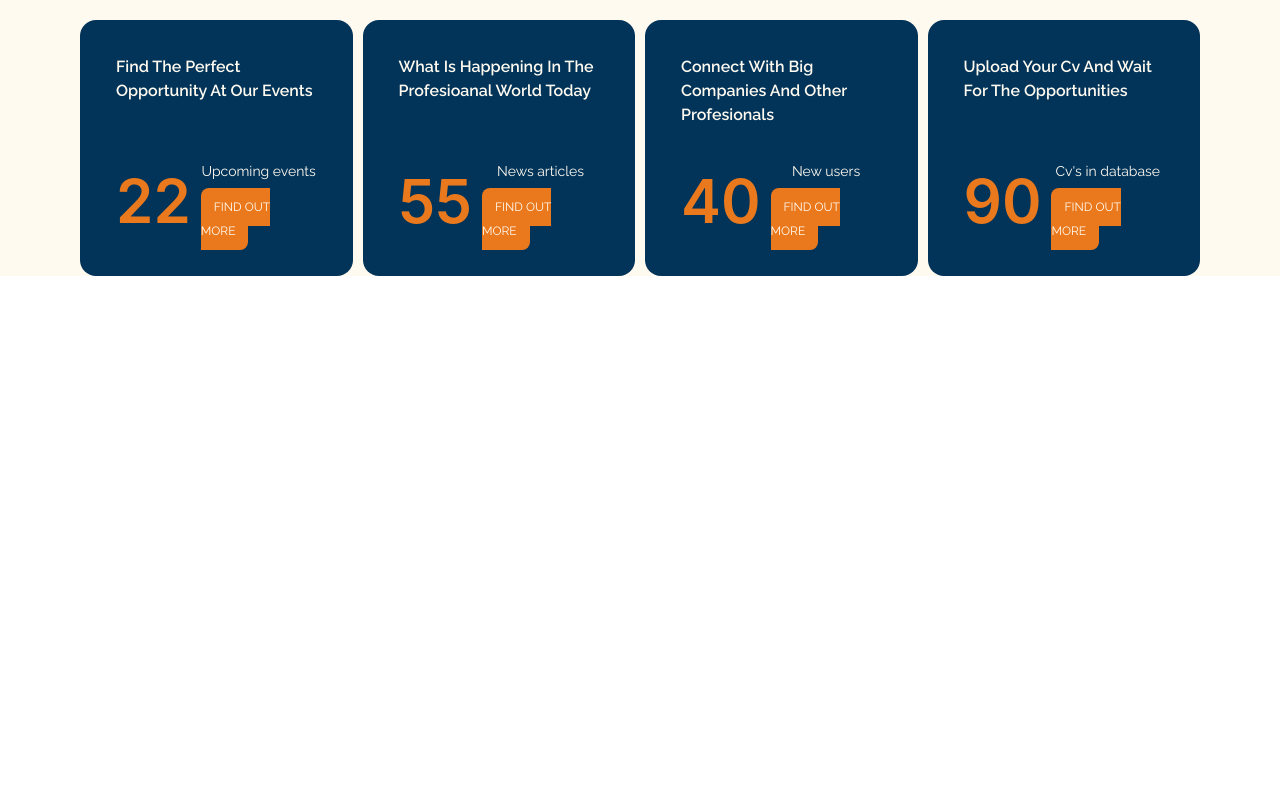
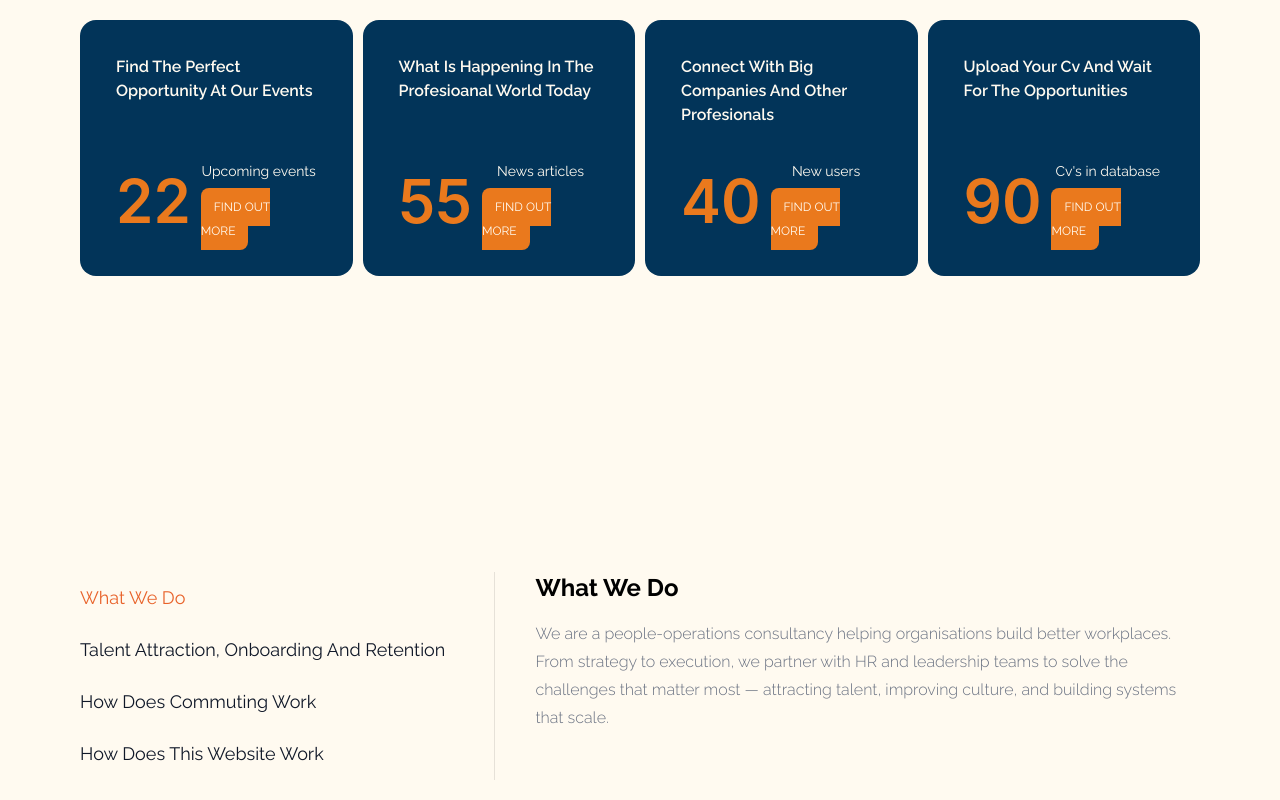
Before and after one commit to gergopinter77-lgtm/2nd-semester-vue, a Vue app: page / in a window 1280 px wide. Shown: the part 578-1378 px from the top of the page. Before the commit the page ends 854 px from the top, so only its background shows below. Built offline with nearby package versions, Linux system fonts and the light colour scheme.

Commit message:
about part

```diff
--- a/src/components/AboutPart.vue
+++ b/src/components/AboutPart.vue
@@ -1,13 +1,53 @@
 <template>
-    <div>
+    <div class="grid grid-cols-12 gap-2.5">
+        <div class="flex items-center justify-center cols-start-1 col-span-12 min-h-screen font-[raleway]">
+            <div class="w-full grid grid-cols-[1fr_1px_1.7fr]">
 
-    </div>
+            <div class="pr-10">
+                <div
+                v-for="(item, i) in items"
+                :key="i"
+                class="py-3 cursor-pointer text-lg transition-colors duration-200"
+                :class="[activeIndex === i ? 'text-[#e8622a] font-base' : 'text-gray-900 hover:text-[#f2845a]']"
+                @click="activeIndex = i"
+                >
+                {{ item.label }}
+                </div>
+            </div>
+
+            <div class="bg-black/10" />
+
+            <div class="pl-10 min-h-48">
+                <Transition name="fade" mode="out-in">
+                <div :key="activeIndex">
+                    <p class="font-[raleway] text-2xl font-bold mb-4">{{ active.title }}</p>
+                    <p class="text-md leading-7 text-gray-500 font-light">{{ active.body }}</p>
+                </div>
+                </Transition>
+            </div>
+
+            </div>
+        </div>
+  </div>
 </template>
 
 <script setup>
+import { useAbout } from './modules/useAbout.js'
 
+const { items, activeIndex, active } = useAbout()
 </script>
 
-<style lang="scss" scoped>
-
+<style scoped>
+.fade-enter-active,
+.fade-leave-active {
+  transition: opacity 0.2s ease, transform 0.2s ease;
+}
+.fade-enter-from {
+  opacity: 0;
+  transform: translateY(6px);
+}
+.fade-leave-to {
+  opacity: 0;
+  transform: translateY(-4px);
+}
 </style>
--- /dev/null
+++ b/src/components/modules/useAbout.js
@@ -0,0 +1,31 @@
+import { ref, computed } from 'vue'
+
+const items = [
+  {
+    label: 'What We Do',
+    title: 'What We Do',
+    body: 'We are a people-operations consultancy helping organisations build better workplaces. From strategy to execution, we partner with HR and leadership teams to solve the challenges that matter most — attracting talent, improving culture, and building systems that scale.'
+  },
+  {
+    label: 'Talent Attraction, Onboarding And Retention',
+    title: 'Talent Attraction, Onboarding & Retention',
+    body: 'We design end-to-end experiences that draw top-tier candidates, guide them through a seamless onboarding journey, and build loyalty that keeps them engaged for the long run. From employer branding to 90-day integration plans, we help organisations become places people genuinely want to work.'
+  },
+  {
+    label: 'How Does Commuting Work',
+    title: 'How Does Commuting Work?',
+    body: 'Our commuting framework maps the real-world friction employees face every day — transit options, flexible scheduling, remote-work policies, and mobility stipends. We benchmark best-in-class practices and craft a commuting strategy that reduces attrition caused by location challenges.'
+  },
+  {
+    label: 'How Does This Website Work',
+    title: 'How Does This Website Work?',
+    body: 'This platform acts as a living knowledge base for HR and people-operations teams. Content is curated by practitioners, updated in real time, and structured around the decisions you actually face. Each section surfaces tools, templates, and case studies you can act on immediately.'
+  },
+]
+
+export function useAbout() {
+  const activeIndex = ref(0)
+  const active = computed(() => items[activeIndex.value])
+
+  return { items, activeIndex, active }
+}
--- a/src/views/HomeView.vue
+++ b/src/views/HomeView.vue
@@ -11,7 +11,7 @@
       <div class="mt-66">
         <CardsPart />
       </div>
-      <AboutPart />
+        <AboutPart />
     </div>
   </main>
 </template>
```
